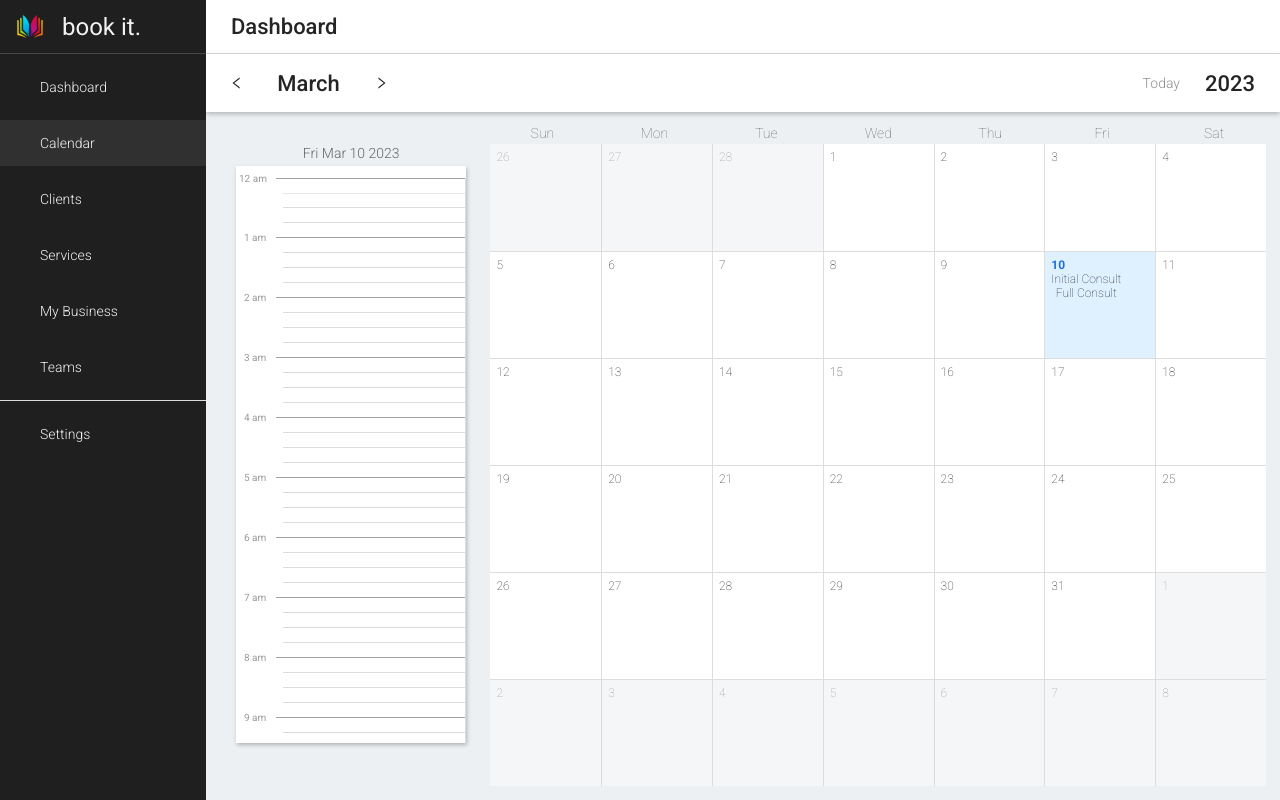
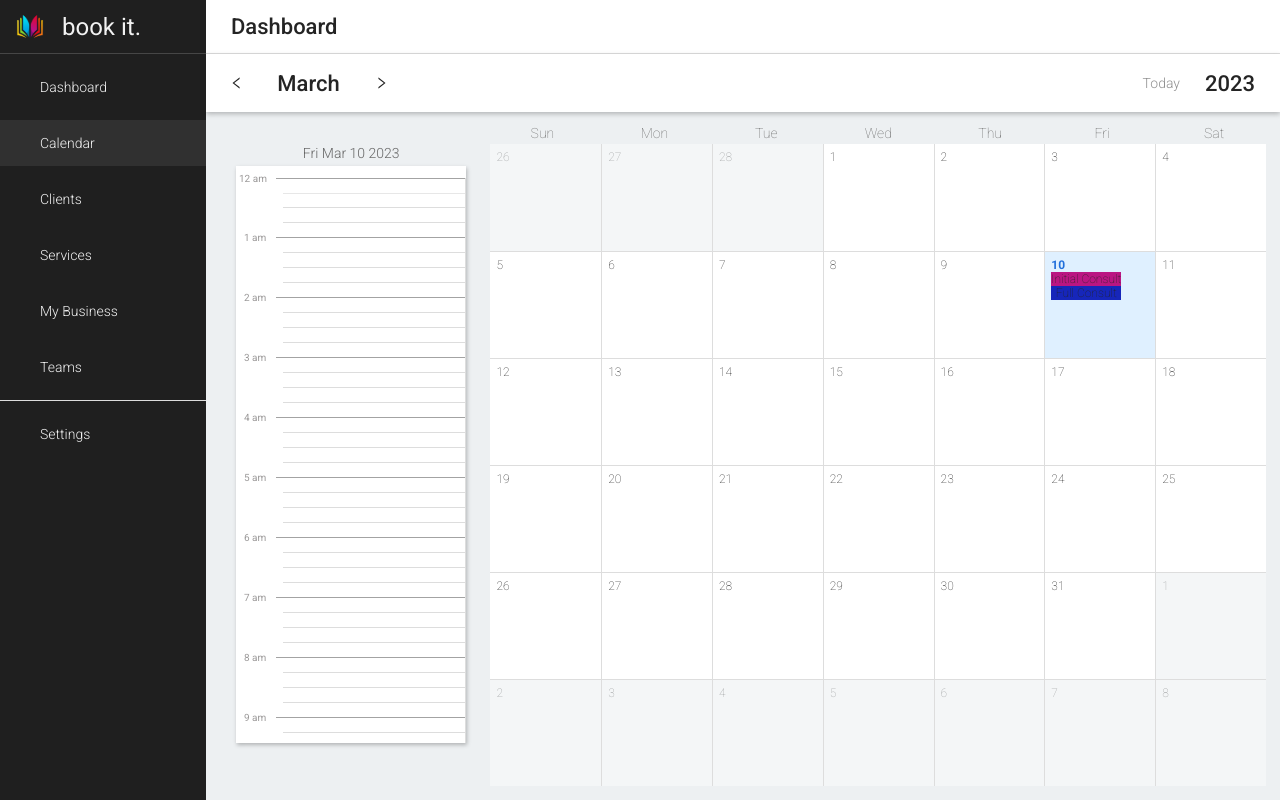
Before and after one commit to ryanhartwig/bookeasy, a Next.js app in the folder next/: page /calendar in a window 1280 px wide. Built offline with nearby package versions, Linux system fonts and the light colour scheme.

Commit message:
Pass clients and services down through calendar

```diff
--- a/next/src/app/calendar/page.tsx
+++ b/next/src/app/calendar/page.tsx
@@ -11,6 +11,10 @@ import { AiOutlineLeft, AiOutlineRight } from 'react-icons/ai';
 import { Daily } from './daily';
 import { Appointment } from '@/types/Appointment';
 import { sample_appointments } from '@/utility/sample_data/sample_appointments';
+import { Client } from '@/types/Client';
+import { Service } from '@/types/Service';
+import { sample_clients } from '@/utility/sample_data/sample_clients';
+import { sample_services } from '@/utility/sample_data/sample_services';
 
 export interface View {
   month: number,
@@ -18,15 +22,12 @@ export interface View {
 }
 
 export default function Page() {
-
   const today = new Date();
   const initDate = new Date();
   initDate.setDate(1);
   initDate.setDate(initDate.getDay() * -1);
 
   const [selected, setSelected] = useState<[number, number]>(getDayRange());
-
-
 
   // On selecting day
   const onSelect = useCallback(([min, max]: [number, number]) => {
@@ -117,6 +118,14 @@ export default function Page() {
     setAppointments(sample_appointments.filter(app => app.start_date >= start && app.start_date <= end))
   }, [end, start, startDate]);
 
+  const services = useMemo(() => new Map<string, Service>(), []);
+  const clients = useMemo(() => new Map<string, Client>(), []);
+
+  useEffect(() => {
+    sample_services.forEach(s => services.set(s.id, s));
+    sample_clients.forEach(c => clients.set(c.id, c));
+  }, [clients, services]);
+
   return (
     <div className={styles.calendar}>
       <SecondaryHeader>
@@ -140,7 +149,7 @@ export default function Page() {
       </SecondaryHeader>
       <div className={styles.content}>
         <Daily day={selected[0]} />
-        <Calendar appointments={appointments} selected={selected} onSelect={onSelect} startDate={startDate} viewing={viewing} />
+        <Calendar appointments={appointments} selected={selected} onSelect={onSelect} startDate={startDate} viewing={viewing} clients={clients} services={services} />
       </div>
     </div>
   )
--- a/next/src/components/calendar/Calendar.tsx
+++ b/next/src/components/calendar/Calendar.tsx
@@ -4,10 +4,9 @@ import './Calendar.css';
 import { Days } from './Days';
 import { View } from '@/app/calendar/page';
 
-import { sample_appointments } from '@/utility/sample_data/sample_appointments';
-import { useEffect, useMemo, useState } from 'react';
 import { Appointment } from '@/types/Appointment';
-import { getDayRange } from '@/utility/functions/getDayRange';
+import { Client } from '@/types/Client';
+import { Service } from '@/types/Service';
 
 interface CalendarProps {
   selected?: [number, number],
@@ -15,12 +14,14 @@ interface CalendarProps {
   startDate: Date,
   viewing: View,
   appointments: Appointment[],
+  services: Map<string, Service>,
+  clients: Map<string, Client>,
 }
 
 export const days = ['Sunday', 'Monday', 'Tuesday', 'Wednesday', 'Thursday', 'Friday', 'Saturday'];
 export const months = ['January', 'February', 'March', 'April', 'May', 'June', 'July', 'August', 'September', 'October', 'November', 'December'];
 
-export const Calendar: React.FC<CalendarProps> = ({startDate, onSelect, selected, viewing, appointments}) => {
+export const Calendar: React.FC<CalendarProps> = ({startDate, onSelect, selected, viewing, appointments, clients, services}) => {
 
   return (
     <div className='Calendar'>
@@ -31,7 +32,7 @@ export const Calendar: React.FC<CalendarProps> = ({startDate, onSelect, selected
 
       {/* Calendar Days */}
       <div className='Calendar-fields-wrapper noselect'>
-        <Days appointments={appointments} date={startDate} viewing={viewing} onSelect={onSelect} selected={selected} />
+        <Days clients={clients} services={services} appointments={appointments} date={startDate} viewing={viewing} onSelect={onSelect} selected={selected} />
       </div>
     </div>
   )
--- a/next/src/components/calendar/Day.tsx
+++ b/next/src/components/calendar/Day.tsx
@@ -7,6 +7,8 @@ import clsx from 'clsx';
 import { getDayRange as minMaxDate } from '@/utility/functions/getDayRange';
 import { CSSProperties } from 'react';
 import { Appointment } from '@/types/Appointment';
+import { Client } from '@/types/Client';
+import { Service } from '@/types/Service';
 
 interface DayProps {
   date: Date,
@@ -18,9 +20,11 @@ interface DayProps {
   selected?: [number, number],
   style?: CSSProperties,
   appointments: Appointment[],
+  services: Map<string, Service>,
+  clients: Map<string, Client>,
 }
 
-export const Day: React.FC<DayProps> = ({date, style, viewing, onSelect, selected, appointments}) => {
+export const Day: React.FC<DayProps> = ({date, style, viewing, onSelect, selected, appointments, clients, services}) => {
 
   const today = new Date();
   const ss = [0, 6].includes(date.getDay());
@@ -40,10 +44,18 @@ export const Day: React.FC<DayProps> = ({date, style, viewing, onSelect, selecte
         {'selected': selected?.includes(rangeMin)}
       )}>
         <p>{date.getDate()}</p>
-        <div className='Day-appointment'>
-          {appointments.map(app => (
-            <p key={app.id}>{app.service_name}</p>
-          ))}
+        <div className='Day-appointments'>
+          {appointments.map(app => {
+            const service = services.get(app.service_id);
+            const client = clients.get(app.client_id);
+
+            return (
+              <div key={app.id} className='Day-appointment' style={{background: service?.color || 'initial'}}>
+                <p>{app.service_name}</p>
+              </div>
+            )
+          }
+          )}
         </div>
       </div>
     </div>
--- a/next/src/components/calendar/Days.tsx
+++ b/next/src/components/calendar/Days.tsx
@@ -1,6 +1,8 @@
 'use client';
 
 import { Appointment } from '@/types/Appointment';
+import { Client } from '@/types/Client';
+import { Service } from '@/types/Service';
 import { getDayRange } from '@/utility/functions/getDayRange';
 import { CSSProperties, useMemo } from 'react';
 import { Day } from './Day';
@@ -15,9 +17,11 @@ interface DaysProps {
   onSelect?: ([min, max]: [number, number]) => any,
   selected?: [number, number],
   appointments: Appointment[],
+  services: Map<string, Service>,
+  clients: Map<string, Client>,
 }
 
-export const Days: React.FC<DaysProps> = ({date, viewing, selected, onSelect, appointments}) => {
+export const Days: React.FC<DaysProps> = ({date, viewing, selected, onSelect, appointments, clients, services}) => {
 
   const days = useMemo(() => {
     const weekDate = new Date(date);
@@ -52,9 +56,11 @@ export const Days: React.FC<DaysProps> = ({date, viewing, selected, onSelect, ap
         date={d}
         viewing={viewing}
         style={style}
+        clients={clients}
+        services={services}
       />
     })
-  }, [appointments, date, onSelect, selected, viewing]);
+  }, [appointments, clients, date, onSelect, selected, services, viewing]);
 
 
   return (
```
